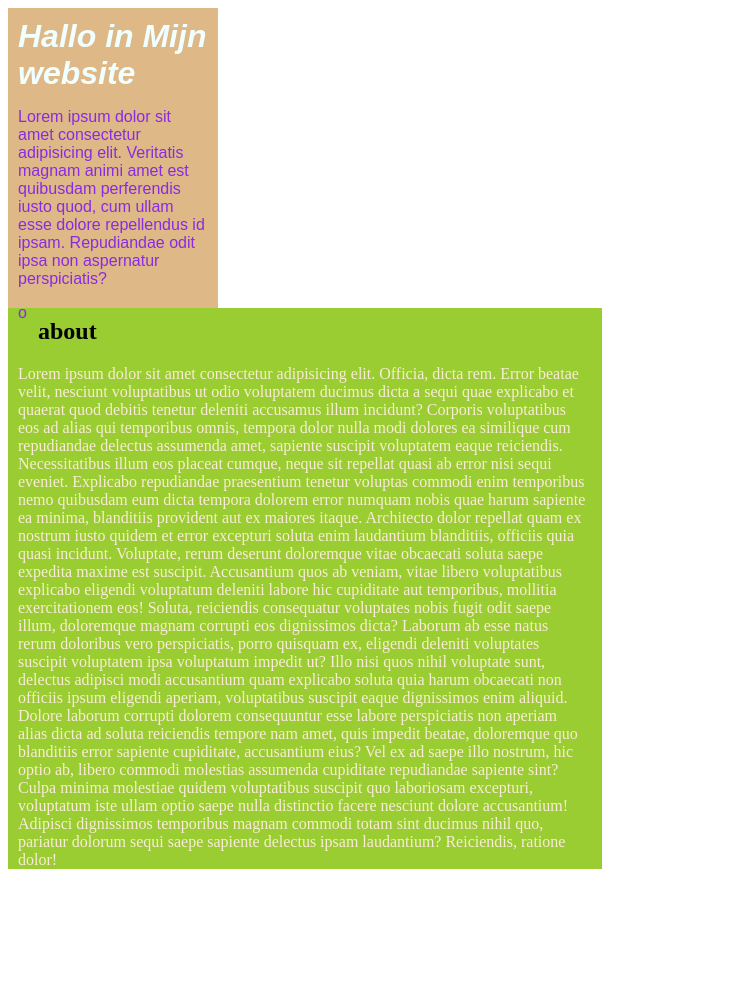
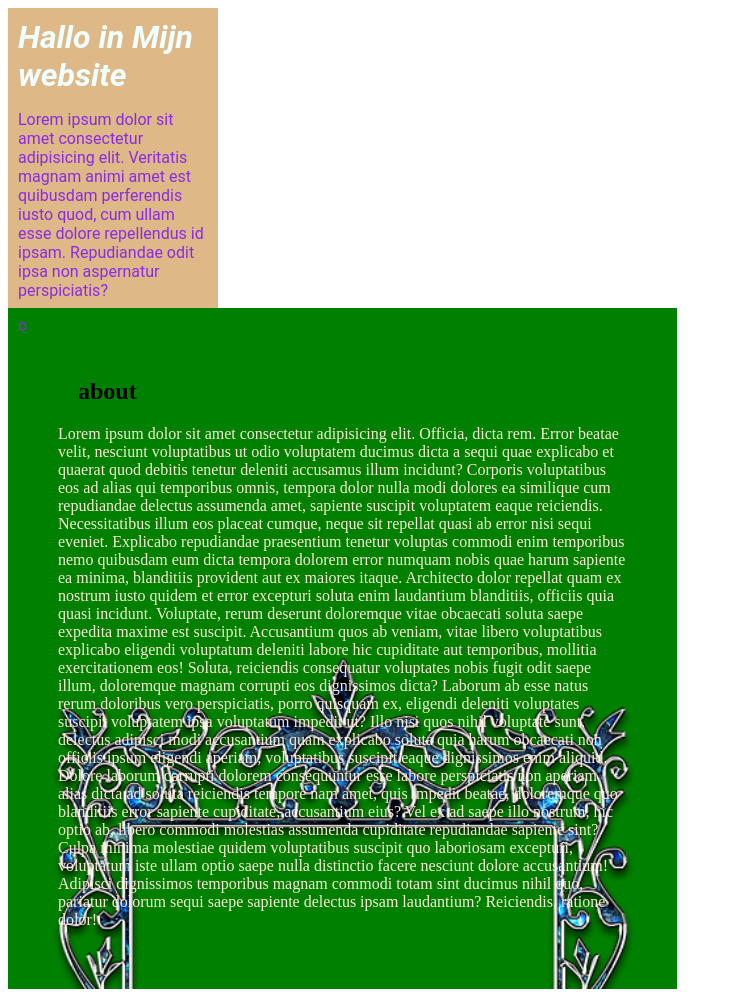
Before and after one commit to MoulhamAlboushi/moulham_juni_2019, a plain HTML site: page index.html in a window 1280 px wide. Shown: the whole page, without its empty margins (0-732 px from the left). Before the commit the page ends 877 px from the top, so only its background shows below. Drawn offline with Linux system fonts and the light colour scheme.

Commit message:
Update style.css

```diff
--- a/style.css
+++ b/style.css
@@ -1,6 +1,6 @@
 header {
   background-color: burlywood;
-  font-family: Arial, Helvetica, sans-serif;
+  font-family: Roboto;
   font-size: 20;
   color: blueviolet;
   padding: 10px 10px 10px 10px;
@@ -9,19 +9,27 @@ header {
   height: 280px;
   border-block: 2px;
 }
+.empty{
+   background: yellow;
+}
 header div h1 {
-  color: azure;
+  color: azure; italic;
   padding: 0px;
   margin: 0px;
   font-style: italic;
 }
 .about {
+
   width: 45%;
-  font-style: ranga;
+  font-style: Ranga;
   color: antiquewhite;
-  background: yellowgreen;
-  font-size: 30;
-  padding: 0px 15px 0px 10px;
+  background-color: green;
+  background-image: url(img/frame-2482970_960_720.png) ;
+  background-size: 100% ;
+  background-position-y: 300px;
+  background-repeat: no-repeat;
+  font-size: 40;
+  padding: 60px 50px 60px 50px;
 }
 .about h2 {
   padding: 10px 0px 0px 20px;
```
